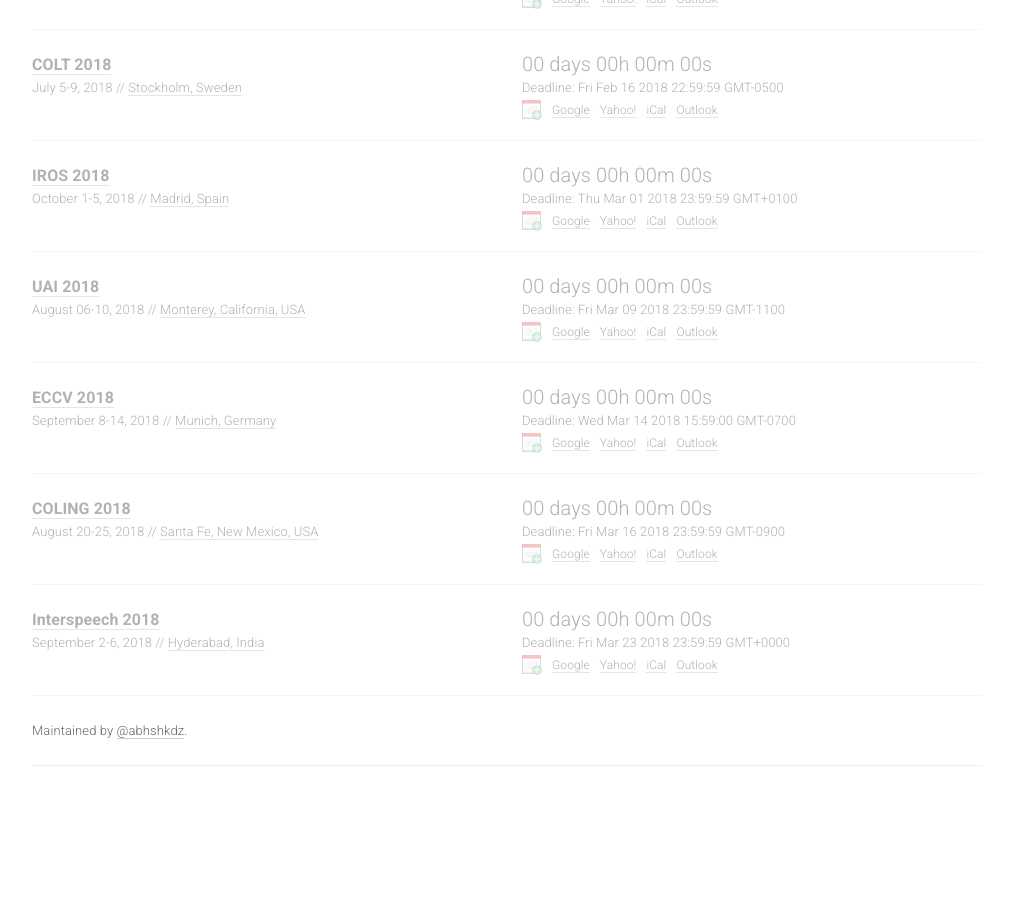
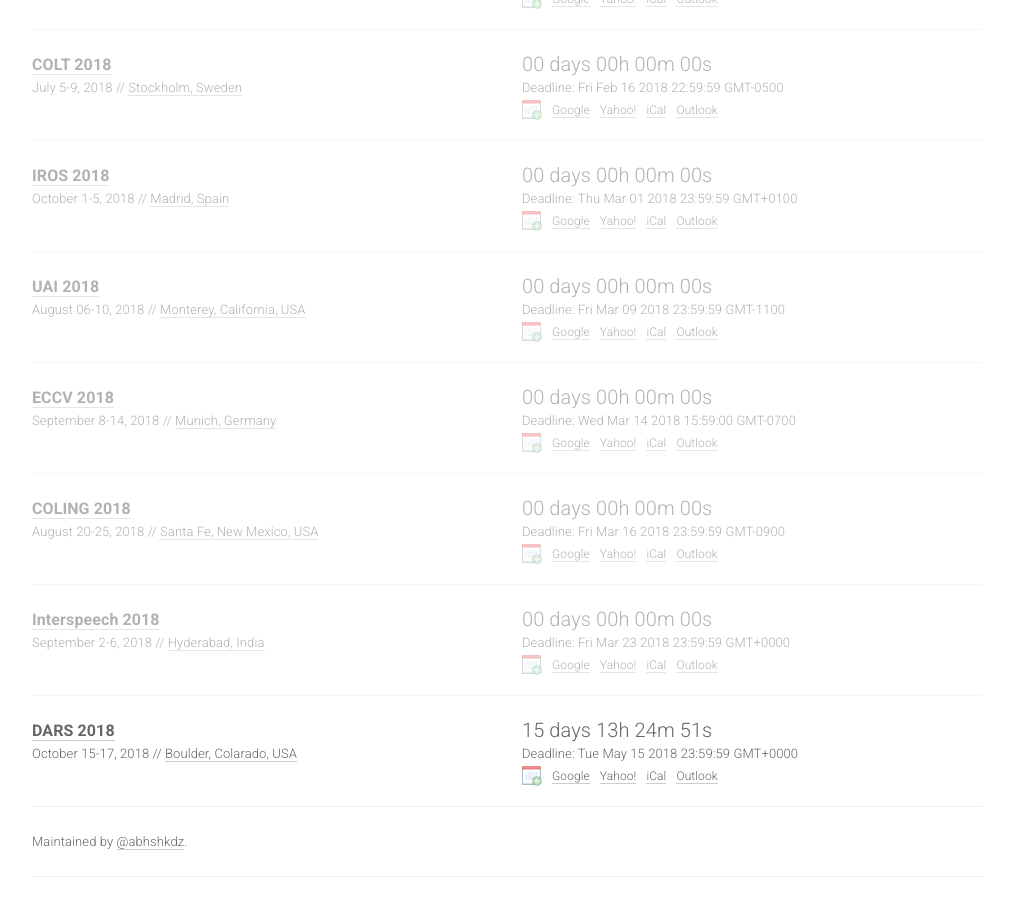
Before and after one commit to paperswithcode/ai-deadlines, a Jekyll site: the page built from index.html, in a window 1280 px wide and 900 px high, scrolled down 2393 px. Shown: the whole window, without its empty margins (133-1146 px from the left). Built offline with Jekyll 4.4.1, drawn with Linux system fonts in a browser that asks for light colours; nearby versions of some CDN libraries; comment, search, counter and statistics services are not loaded; before the commit the page ends 3182 px from its top, so only the background shows below that.

Commit message:
added deadline for DARS18

```diff
--- a/_data/conferences.yml
+++ b/_data/conferences.yml
@@ -260,3 +260,14 @@
   date: September 2-6, 2018
   place: Hyderabad, India
   sub: SP
+
+
+- name: DARS
+  year: 2018
+  id: dars18
+  link: http://www.roboticmaterials.com/dars2018/
+  deadline: "2018-05-15 23:59:59"
+  timezone: Etc/GMT-07
+  date: October 15-17, 2018
+  place: Boulder, Colarado, USA
+  sub: RO
```
